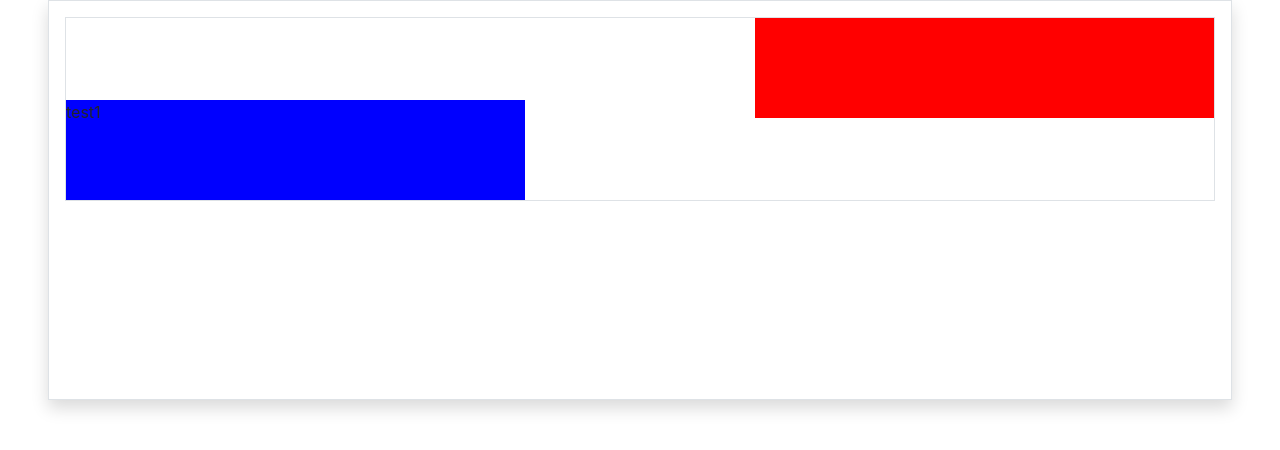
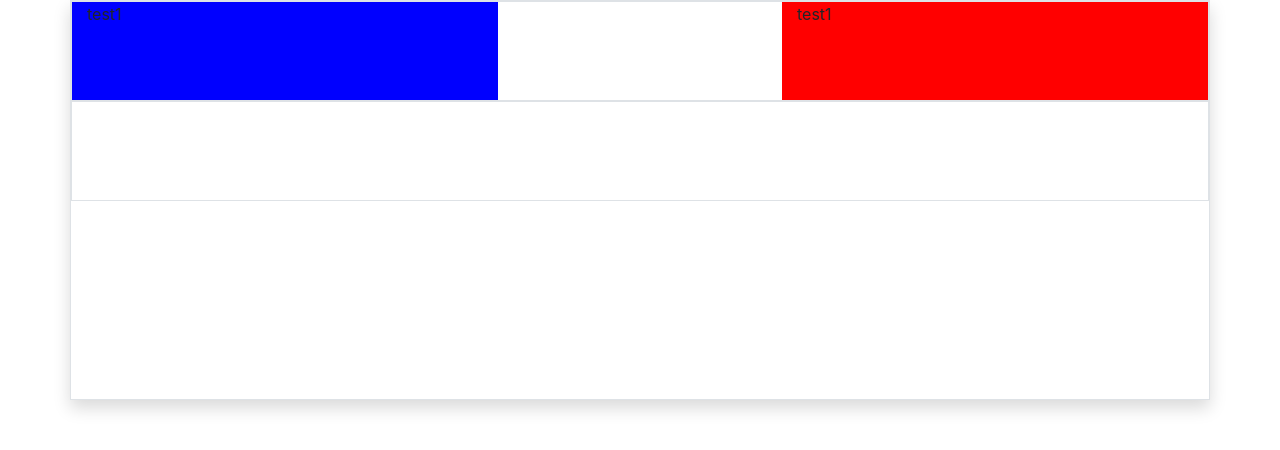
Before and after one commit to toppy42/booksubber_react, a React (Create React App) app: page / in a window 1280 px wide. Shown: the top 450 px of the page. Built offline with nearby package versions, Linux system fonts and the light colour scheme.

Commit message:
use bootstrap grid.  Also add basics of control row

```diff
--- a/src/App.js
+++ b/src/App.js
@@ -2,7 +2,8 @@ import React from 'react';
 import './App.css';
 import 'bootstrap/dist/css/bootstrap.min.css'
 import Page from './layouts/Page'
-import ContentSyncBlock from './components/ContentSyncBlock'
+import ContentSyncRow from './components/ContentSyncRow'
+import ControlRow from './components/ControlRow'
 
 var divHeight = {
     height: '100px'
@@ -10,9 +11,10 @@ var divHeight = {
 
 function App() {
   return (
-    <div className="px-5 w-100">
+    <div className="w-100">
         <Page>
-            <ContentSyncBlock />
+            <ContentSyncRow />
+            <ControlRow />
         </Page>
     </div>
   );
--- a/src/components/ContentSyncBlock.js
+++ /dev/null
@@ -1,17 +0,0 @@
-import React from 'react';
-import ContentArea from './ContentArea'
-
-function ContentSyncBlock() {
-    // Todo: For some reason the outer div is adding 8 px of space under the content
-    return (
-        <div className='border'>
-            <div className="d-inline-block w-40" style={{height:'100px', backgroundColor: 'blue'}}>
-                <ContentArea />
-            </div>
-            <div className="d-inline-block w-20" style={{height:'100px', backgroundColor: 'white'}}></div>
-            <div className="d-inline-block w-40" style={{height:'100px', backgroundColor: 'red'}}></div>
-        </div>
-    );
-}
-
-export default ContentSyncBlock;
--- /dev/null
+++ b/src/components/ContentSyncRow.js
@@ -0,0 +1,20 @@
+import React from 'react';
+import ContentArea from './ContentArea'
+
+class ContentSyncRow extends React.Component {
+    render(){
+        return (
+            <div className='row border' style={{height:'100px'}}>
+                <div className="col-sm" style={{backgroundColor: 'blue'}}>
+                    <ContentArea />
+                </div>
+                <div className="col-sm-3" style={{backgroundColor: 'white'}}></div>
+                <div className="col-sm" style={{backgroundColor: 'red'}}>
+                    <ContentArea />
+                </div>
+            </div>
+        );
+    };
+}
+
+export default ContentSyncRow;
--- /dev/null
+++ b/src/components/ControlRow.js
@@ -0,0 +1,15 @@
+import React from 'react';
+
+class ControlRow extends React.Component {
+    render(){
+        return (
+            <div className='row border' style={{height: '100px'}}>
+                <div className="col-sm" style={{}}></div>
+                <div className="col-sm-3" style={{}}></div>
+                <div className="col-sm" style={{}}></div>
+            </div>
+        );
+    };
+}
+
+export default ControlRow;
--- a/src/layouts/Page.js
+++ b/src/layouts/Page.js
@@ -7,7 +7,7 @@ class Page extends React.Component {
         }
 
         return (
-            <div className="border shadow mx-auto p-3 w-100" style={styles}>
+            <div className="container border shadow" style={styles}>
                 {this.props.children}
             </div>
         )
```
